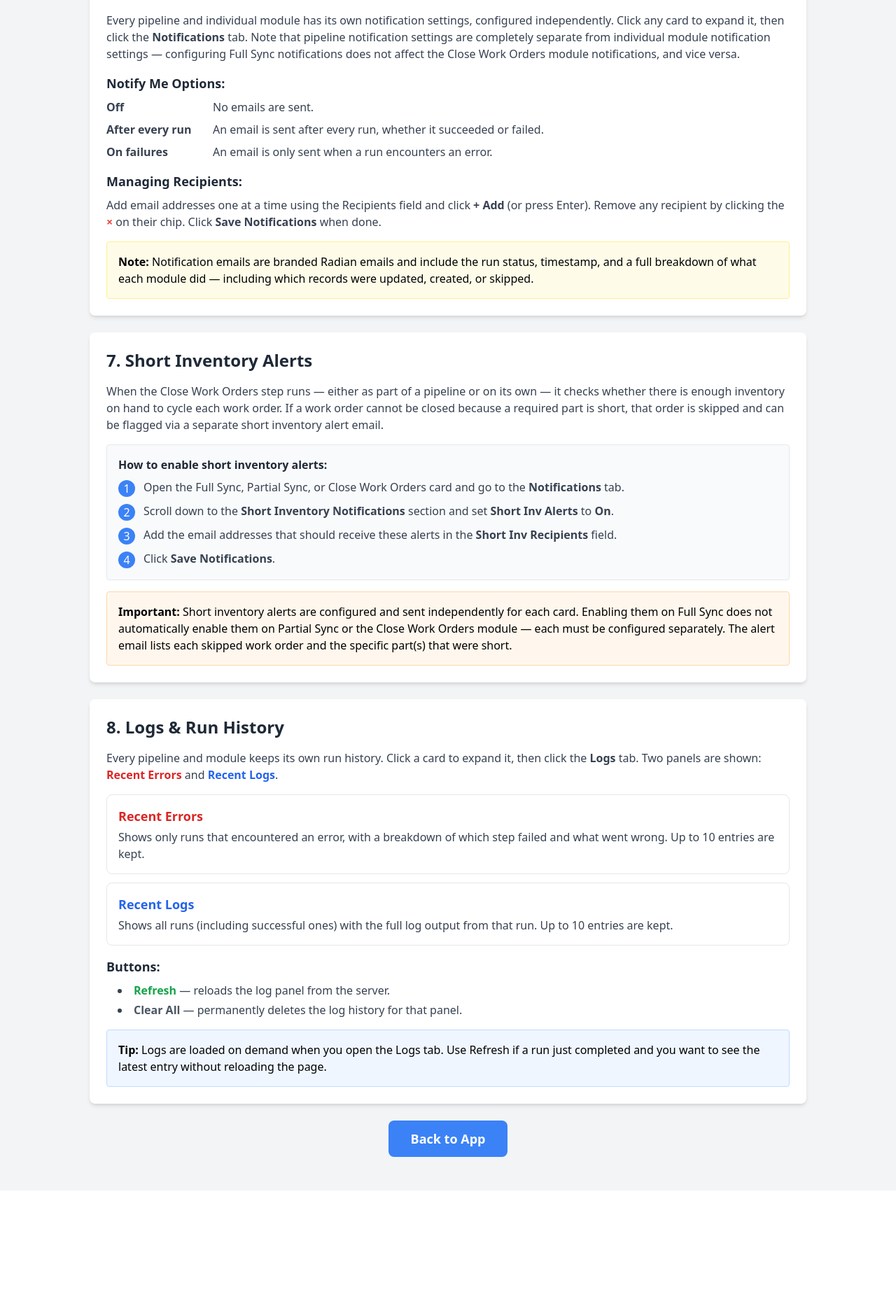
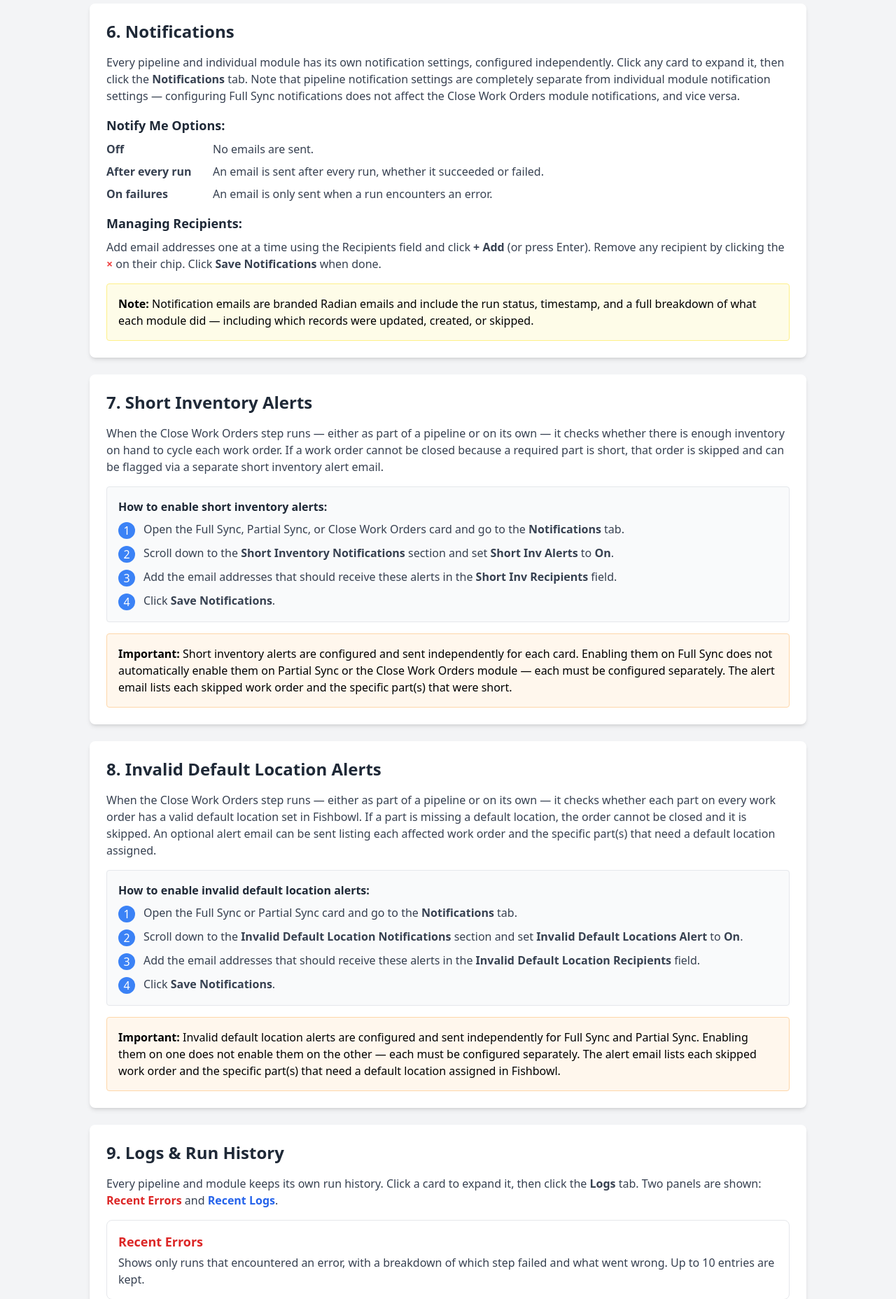
Before and after one commit to trewenger/Internal-Services, a Flask app: template templates/intuiflow/how_to.html in a window 1280 px wide. Shown: the part 3695-5551 px from the top of the page at 70% size. Before the commit the page ends 5348 px from the top, so only its background shows below. Run offline with Flask 3, Linux system fonts and the light colour scheme; the template is opened without the code that fills it, so the values that code supplies are empty; parts of the project's set-up code (start-up, migrations or seed data) failed here and were passed over; some libraries are stand-ins or nearby versions.

Commit message:
several UI badge status enhancements, timestamp fixes part 2, and added a safety net for email notifications to ensure short inventory or default location issues are always caught in some form of an email notification.

```diff
--- a/API_Service_Network/Intuiflow/data.py
+++ b/API_Service_Network/Intuiflow/data.py
@@ -143,12 +143,12 @@ class IntuiflowConfig:
         data[name]['running'] = running
         self._write(data)
 
-    def save_result(self, name:str, success:bool) -> None:
+    def save_result(self, name:str, status:str) -> None:
         """Persist the outcome of a completed run."""
         data = self._read()
         data[name]['running']     = False
         data[name]['last_run']    = datetime.now().isoformat()
-        data[name]['last_status'] = 'success' if success else 'error'
+        data[name]['last_status'] = status
         self._write(data)
 
     def update(self, name:str, fields:dict) -> dict:
@@ -224,7 +224,7 @@ class IntuiflowLog:
             'log_data':     log_data,
         }
 
-        if status == 'success':
+        if status == 'success' or status == "default-location" or status == "short-inventory":
             entry_data['logs'].insert(0, entry)
             entry_data['logs'] = entry_data['logs'][:10]
             entry_data['log_stats']['total_runs'] = run_id
--- a/templates/intuiflow/how_to.html
+++ b/templates/intuiflow/how_to.html
@@ -33,7 +33,8 @@
                 <a href="#scheduling" class="hover:underline">5. Scheduling</a>
                 <a href="#notifications" class="hover:underline">6. Notifications</a>
                 <a href="#short-inventory" class="hover:underline">7. Short Inventory Alerts</a>
-                <a href="#logs" class="hover:underline">8. Logs &amp; Run History</a>
+                <a href="#default-location" class="hover:underline">8. Invalid Default Location Alerts</a>
+                <a href="#logs" class="hover:underline">9. Logs &amp; Run History</a>
             </div>
         </div>
 
@@ -54,6 +55,7 @@
                     <li>Four individual modules that can be run on demand at any time</li>
                     <li>Per-pipeline and per-module email notifications</li>
                     <li>Short inventory alerts when a work order cannot be closed due to missing parts</li>
+                    <li>Invalid default location alerts when a work order is skipped due to a part with no default location set</li>
                     <li>Full run history and error logs per pipeline and module</li>
                 </ul>
             </div>
@@ -316,9 +318,50 @@
             </div>
         </div>
 
-        <!-- 8. Logs & Run History -->
+        <!-- 8. Invalid Default Location Alerts -->
+        <div id="default-location" class="bg-white rounded-lg shadow-md p-6 mb-6">
+            <h2 class="text-2xl font-bold text-gray-800 mb-4">8. Invalid Default Location Alerts</h2>
+            <p class="text-gray-700 mb-4">
+                When the Close Work Orders step runs — either as part of a pipeline or on its own — it
+                checks whether each part on every work order has a valid default location set in Fishbowl.
+                If a part is missing a default location, the order cannot be closed and it is skipped.
+                An optional alert email can be sent listing each affected work order and the specific part(s)
+                that need a default location assigned.
+            </p>
+
+            <div class="bg-gray-50 border rounded p-4 mb-4">
+                <h3 class="font-semibold text-gray-800 mb-2">How to enable invalid default location alerts:</h3>
+                <div class="space-y-2">
+                    <div class="flex items-start gap-3">
+                        <span class="bg-blue-500 text-white rounded-full w-6 h-6 flex items-center justify-center flex-shrink-0 mt-0.5">1</span>
+                        <p class="text-gray-700">Open the Full Sync or Partial Sync card and go to the <span class="font-semibold">Notifications</span> tab.</p>
+                    </div>
+                    <div class="flex items-start gap-3">
+                        <span class="bg-blue-500 text-white rounded-full w-6 h-6 flex items-center justify-center flex-shrink-0 mt-0.5">2</span>
+                        <p class="text-gray-700">Scroll down to the <span class="font-semibold">Invalid Default Location Notifications</span> section and set <span class="font-semibold">Invalid Default Locations Alert</span> to <span class="font-semibold">On</span>.</p>
+                    </div>
+                    <div class="flex items-start gap-3">
+                        <span class="bg-blue-500 text-white rounded-full w-6 h-6 flex items-center justify-center flex-shrink-0 mt-0.5">3</span>
+                        <p class="text-gray-700">Add the email addresses that should receive these alerts in the <span class="font-semibold">Invalid Default Location Recipients</span> field.</p>
+                    </div>
+                    <div class="flex items-start gap-3">
+                        <span class="bg-blue-500 text-white rounded-full w-6 h-6 flex items-center justify-center flex-shrink-0 mt-0.5">4</span>
+                        <p class="text-gray-700">Click <span class="font-semibold">Save Notifications</span>.</p>
+                    </div>
+                </div>
+            </div>
+
+            <div class="bg-orange-50 border border-orange-200 rounded p-4">
+                <span class="font-semibold">Important:</span> Invalid default location alerts are configured
+                and sent independently for Full Sync and Partial Sync. Enabling them on one does not enable
+                them on the other — each must be configured separately. The alert email lists each skipped
+                work order and the specific part(s) that need a default location assigned in Fishbowl.
+            </div>
+        </div>
+
+        <!-- 9. Logs & Run History -->
         <div id="logs" class="bg-white rounded-lg shadow-md p-6 mb-6">
-            <h2 class="text-2xl font-bold text-gray-800 mb-4">8. Logs &amp; Run History</h2>
+            <h2 class="text-2xl font-bold text-gray-800 mb-4">9. Logs &amp; Run History</h2>
             <p class="text-gray-700 mb-4">
                 Every pipeline and module keeps its own run history. Click a card to expand it, then click
                 the <span class="font-semibold">Logs</span> tab. Two panels are shown:
--- a/templates/intuiflow/index.html
+++ b/templates/intuiflow/index.html
@@ -19,6 +19,10 @@
             <span class="bg-yellow-100 text-yellow-800 text-xs font-bold px-3 py-1 rounded-full">Running...</span>
         {% elif cfg.last_status == 'success' %}
             <span class="bg-green-100 text-green-800 text-xs font-bold px-3 py-1 rounded-full">Last run: Success</span>
+        {% elif cfg.last_status == 'short-inventory' %}
+            <span class="bg-yellow-100 text-yellow-800 text-xs font-bold px-3 py-1 rounded-full">Last run: Warning - Short inventory alert</span>
+        {% elif cfg.last_status == 'default-location' %}
+            <span class="bg-yellow-100 text-yellow-800 text-xs font-bold px-3 py-1 rounded-full">Last run: Warning - Invalid default location alert</span>
         {% elif cfg.last_status == 'error' %}
             <span class="bg-red-100 text-red-800 text-xs font-bold px-3 py-1 rounded-full">Last run: Error</span>
         {% else %}
```
Also changed, not shown: blueprints/intuiflow.py (+80 -12 lines), static/js/intuiflow.js (+45 -11 lines), static/js/services.js (+19 -1 lines).
